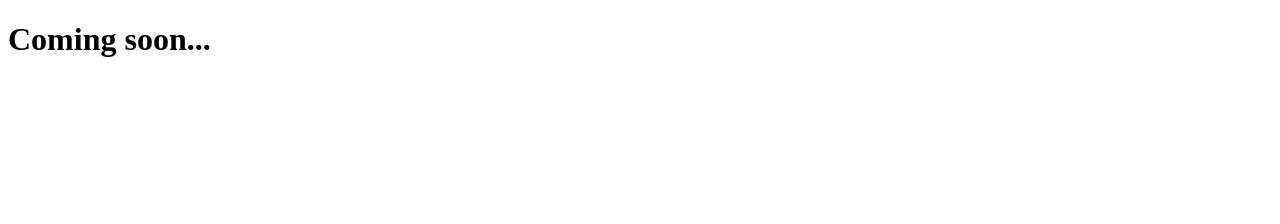
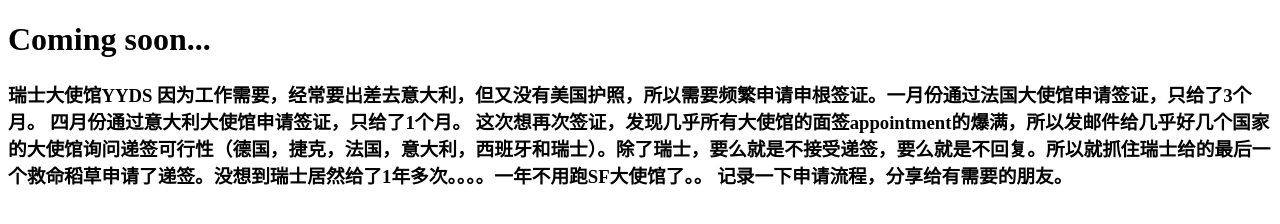
Before and after one commit to wangnanzs/personal-site, a plain HTML site: page hobbies.html in a window 1280 px wide. Drawn offline with Linux system fonts and the light colour scheme.

Commit message:
edit hobbies page

```diff
--- a/hobbies.html
+++ b/hobbies.html
@@ -6,5 +6,10 @@
   </head>
   <body>
     <h1>Coming soon...</h1>
+    <h3>瑞士大使馆YYDS
+      因为工作需要，经常要出差去意大利，但又没有美国护照，所以需要频繁申请申根签证。一月份通过法国大使馆申请签证，只给了3个月。
+      四月份通过意大利大使馆申请签证，只给了1个月。
+      这次想再次签证，发现几乎所有大使馆的面签appointment的爆满，所以发邮件给几乎好几个国家的大使馆询问递签可行性（德国，捷克，法国，意大利，西班牙和瑞士）。除了瑞士，要么就是不接受递签，要么就是不回复。所以就抓住瑞士给的最后一个救命稻草申请了递签。没想到瑞士居然给了1年多次。。。。一年不用跑SF大使馆了。。
+      记录一下申请流程，分享给有需要的朋友。</h3>
   </body>
 </html>
```
